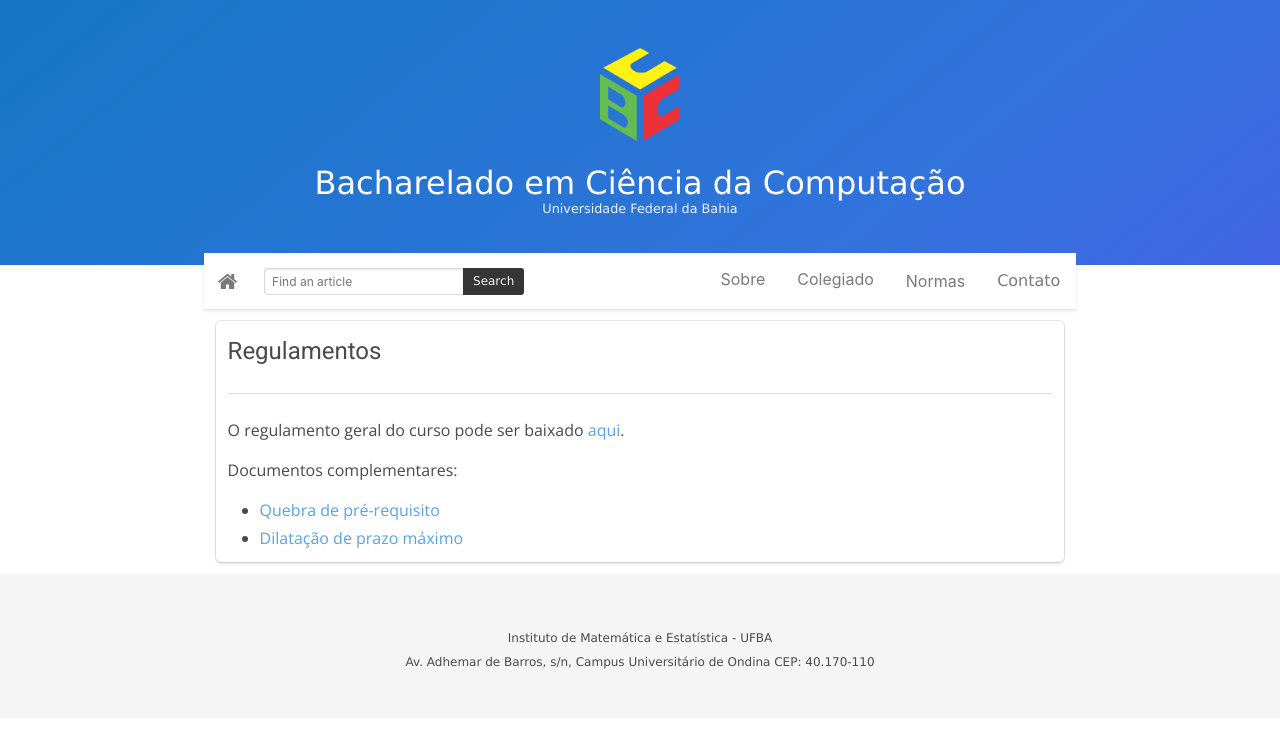
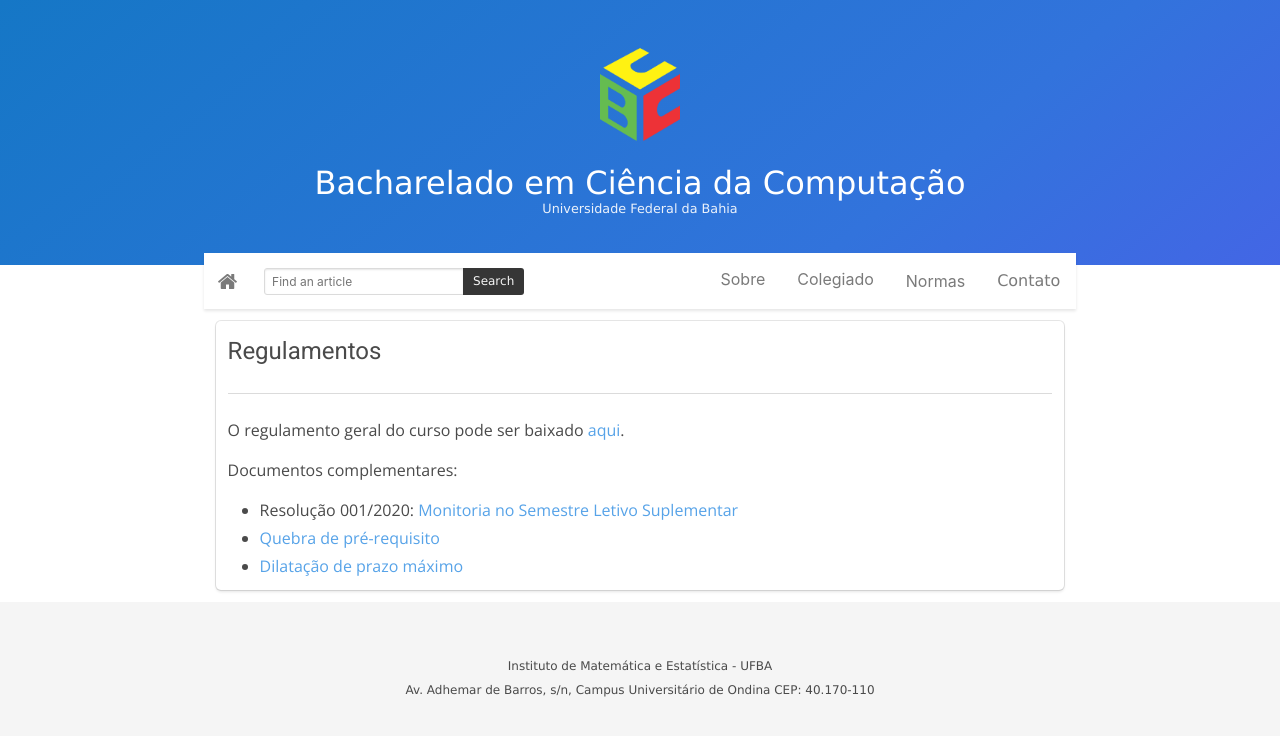
Before and after one commit to bcc-ufba/bcc-ufba.github.io, a Jekyll site: the page built from regulamentos.markdown, in a window 1280 px wide. Shown: the top 736 px of the page. Built offline with Jekyll 4.4.1, drawn with Linux system fonts in a browser that asks for light colours.

Commit message:
Adiciona resolução de monitoria do SLS

```diff
--- a/regulamentos.markdown
+++ b/regulamentos.markdown
@@ -9,6 +9,7 @@
 
 Documentos complementares:
 
+* Resolução 001/2020: [Monitoria no Semestre Letivo Suplementar](files/resolucao-001-2020-monitoria-sls.pdf)
 * [Quebra de pré-requisito][quebra]
 * [Dilatação de prazo máximo][dilatacao]
 
```
Also changed, not shown: 1 other file.
